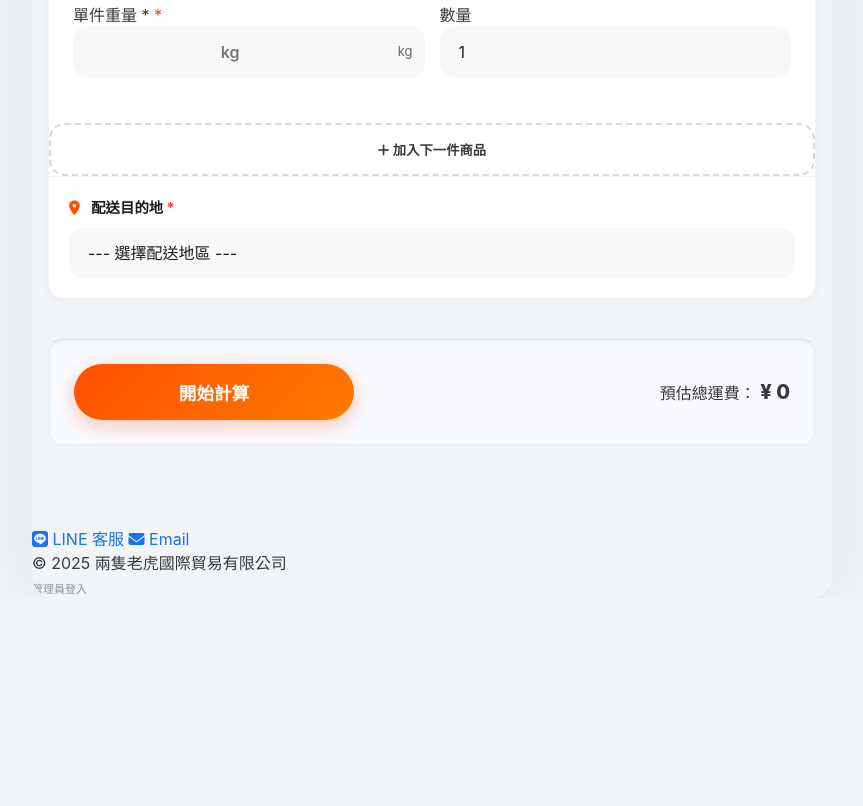
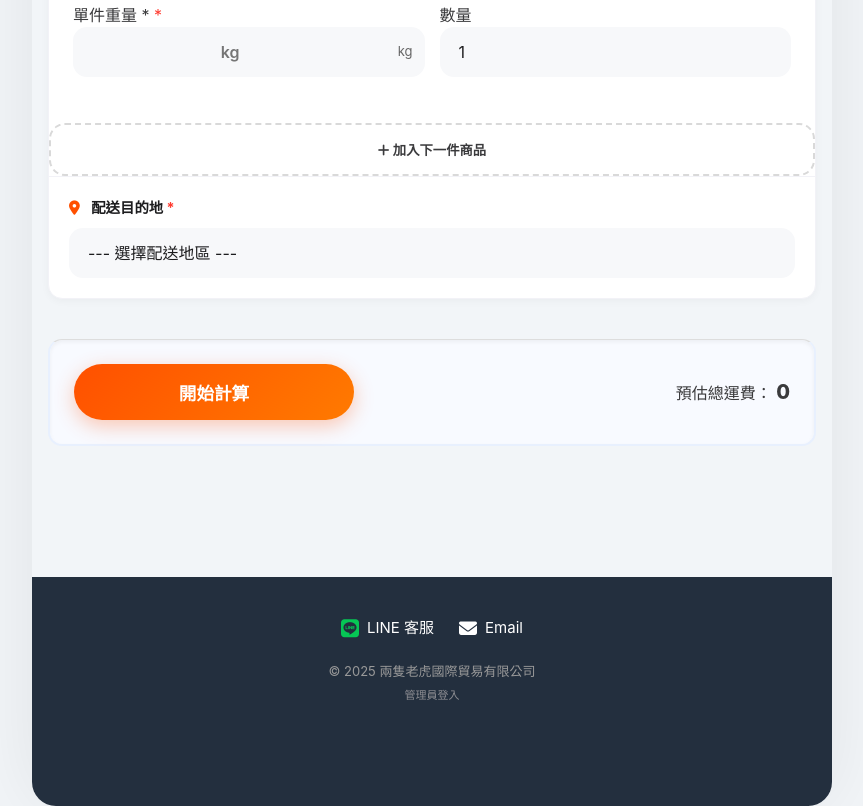
Before and after one commit to runtiger2024/app-piggy, a website: page frontend/index.html in a window 1280 px wide. Shown: the part 1420-2226 px from the top of the page, without its empty margins (208-1071 px from the left). Before the commit the page ends 2019 px from the top, so only its background shows below. Drawn offline with Linux system fonts and the light colour scheme; no server answers.

Commit message:
錯誤百出版本3

```diff
--- a/frontend/css/client.css
+++ b/frontend/css/client.css
@@ -1,6 +1,6 @@
-/* frontend/css/client.css - 核心共用樣式 */
+/* frontend/css/client.css - 核心共用樣式 (修復版) */
 
-/* 1. 核心變數系統 (保留原樣) */
+/* 1. 核心變數系統 */
 :root {
   --color-primary: #1a73e8;
   --color-primary-hover: #1557b0;
@@ -269,10 +269,6 @@ textarea {
   border-color: var(--color-primary);
   outline: none;
 }
-.file-upload-btn,
-.file-upload-box {
-  cursor: pointer;
-} /* 簡化 */
 
 /* 7. 按鈕元件 */
 .btn {
@@ -380,6 +376,7 @@ textarea {
   color: #389e0d;
   border: 1px solid #b7eb8f;
 }
+
 .loading-overlay {
   position: absolute;
   top: 0;
@@ -451,7 +448,6 @@ textarea {
   background: var(--bg-body);
   text-align: right;
 }
-.modal-close,
 .modal-close-btn {
   background: none;
   border: none;
@@ -463,7 +459,7 @@ textarea {
   right: 15px;
 }
 
-/* 11. 頁尾 */
+/* 11. 頁尾 (修復重點) */
 .site-footer {
   background: #232f3e;
   color: #ddd;
@@ -472,10 +468,44 @@ textarea {
   margin-top: 50px;
 }
 
-/* [修改] 全域隱藏客服連結區塊 */
-/* 加上 !important 確保覆蓋之前的 RWD 設定，電腦與手機版皆會隱藏 */
+.site-footer__container {
+  max-width: 1200px;
+  margin: 0 auto;
+  padding: 0 var(--spacing-md);
+}
+
 .footer-links {
-  display: none !important;
+  display: flex;
+  justify-content: center;
+  gap: 24px;
+  margin-bottom: 20px;
+  flex-wrap: wrap;
+}
+
+.footer-links .nav-link {
+  color: #ddd;
+  font-size: 15px;
+  display: flex;
+  align-items: center;
+  gap: 8px;
+  padding: 5px 10px;
+  border-radius: var(--radius-md);
+}
+
+.footer-links .nav-link:hover {
+  color: #fff;
+  background: rgba(255, 255, 255, 0.1);
+}
+
+.site-footer__copyright {
+  font-size: 13px;
+  color: #999;
+  line-height: 1.6;
+}
+
+.site-footer__copyright a {
+  color: #666;
+  text-decoration: underline;
 }
 
 /* 12. RWD 通用 */
@@ -493,8 +523,7 @@ textarea {
   .btn {
     width: 100%;
   }
-
-  /* 若之前有在此處加入 .footer-links 的 Flex 設定，
-     上面的 !important 已經會將其覆蓋，無需特別刪除，
-     但為了代碼整潔，您也可以將之前的 footer-links 樣式區塊移除。 */
+  .footer-links {
+    gap: 15px;
+  }
 }
--- a/frontend/css/theme-client.css
+++ b/frontend/css/theme-client.css
@@ -997,3 +997,61 @@ textarea {
 /* ============================================================
  * END OF FILE - THEME-CLIENT.CSS V10.0
  * ============================================================ */
+/* --- 頁尾佈局修復 --- */
+.site-footer {
+  background: #232f3e;
+  color: #ddd;
+  padding: 40px 0 100px; /* 留出底部導航列的空間 */
+  text-align: center;
+  margin-top: 50px;
+  width: 100%;
+}
+
+.site-footer__container {
+  max-width: 800px; /* 配合 App 框架寬度 */
+  margin: 0 auto;
+  padding: 0 20px;
+}
+
+.footer-links {
+  display: flex !important; /* 強制恢復顯示 */
+  justify-content: center;
+  gap: 25px;
+  margin-bottom: 20px;
+  flex-wrap: wrap;
+}
+
+.footer-links .nav-link {
+  color: #fff;
+  font-size: 15px;
+  display: flex;
+  align-items: center;
+  gap: 8px;
+  text-decoration: none;
+  transition: opacity 0.2s;
+}
+
+.footer-links .nav-link:hover {
+  opacity: 0.8;
+}
+
+.footer-links i {
+  font-size: 18px;
+}
+
+/* LINE 圖示專屬顏色 */
+.fa-line {
+  color: #06c755;
+}
+
+.site-footer__copyright {
+  font-size: 13px;
+  line-height: 1.8;
+  color: #999;
+}
+
+.site-footer__copyright a.text-sub {
+  color: #666;
+  text-decoration: none;
+  font-size: 11px;
+}
--- a/frontend/index.html
+++ b/frontend/index.html
@@ -78,23 +78,6 @@
               <small>家具海運專線</small>
             </span>
           </a>
-
-          <div class="header-search">
-            <div class="search-wrapper">
-              <input
-                type="text"
-                id="areaSearch"
-                placeholder="輸入配送地區 (例: 宜蘭、淡水)..."
-                autocomplete="off"
-                inputmode="search"
-                enterkeyhint="search"
-              />
-              <button class="search-btn" aria-label="搜尋">
-                <i class="fas fa-search"></i>
-              </button>
-            </div>
-            <div id="searchResults" class="search-dropdown"></div>
-          </div>
 
           <nav class="header-nav main-nav"></nav>
         </div>
@@ -238,7 +221,7 @@
           <div class="footer-content">
             <div class="footer-total">
               <span class="text">預估總運費：</span>
-              <span class="price" id="sticky-total-price">¥ 0</span>
+              <span class="price" id="sticky-total-price"> 0</span>
             </div>
             <button type="button" id="btn-calculate" class="btn btn-checkout">
               開始計算
```
Also changed, not shown: frontend/admin-finance.html (+1 -0 lines), frontend/admin-furniture.html (+1 -0 lines), frontend/admin-logs.html (+1 -0 lines), frontend/admin-members.html (+1 -0 lines), frontend/admin-parcels.html (+1 -0 lines), frontend/admin-register.html (+1 -0 lines), frontend/admin-settings.html (+1 -0 lines), frontend/admin-shipments.html (+1 -0 lines), frontend/admin-unclaimed.html (+1 -0 lines), frontend/components/sections/packages.html (+22 -7 lines).
